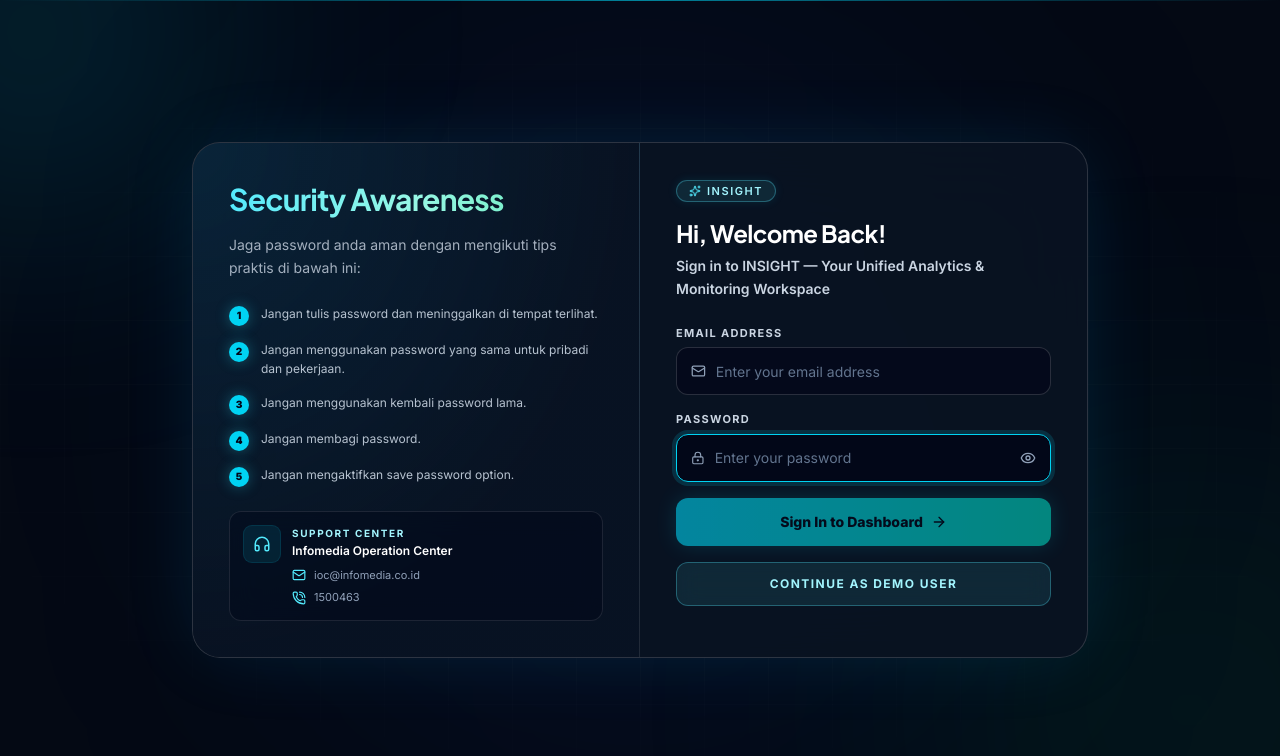
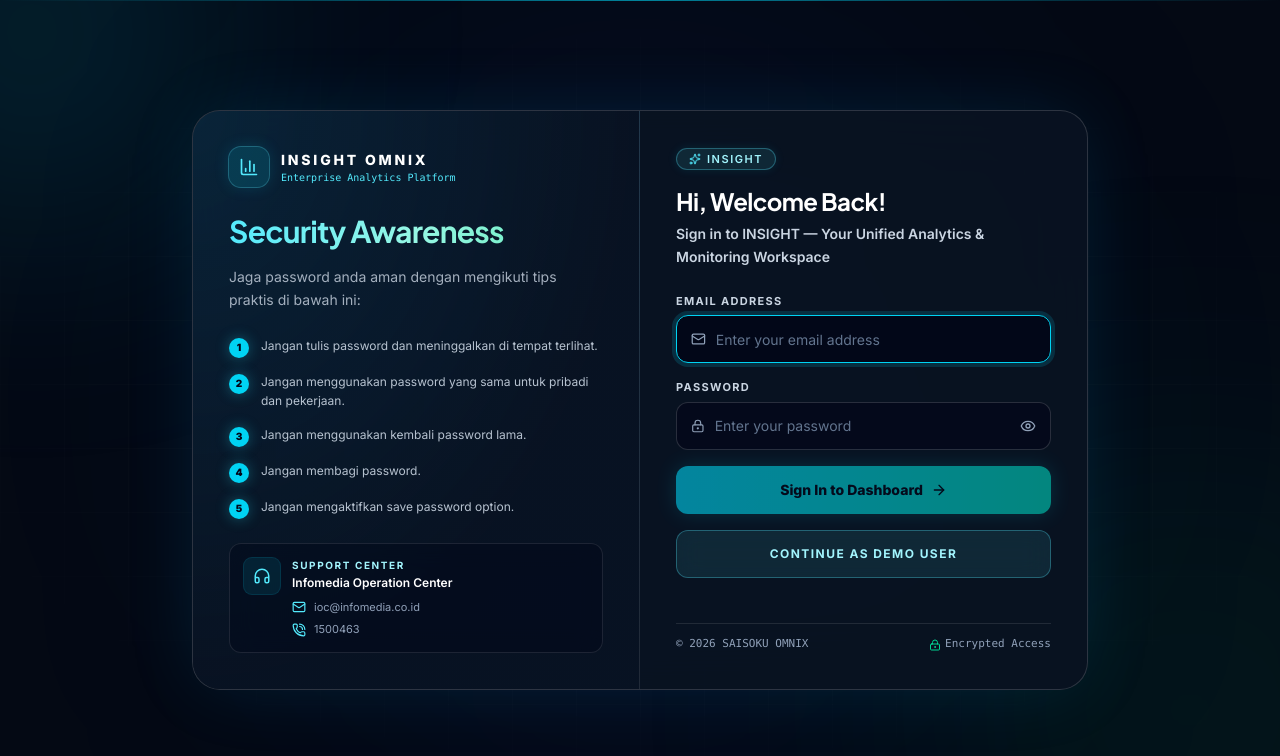
Before and after one commit to saisoku2024/saisoku-omnix-system, a Next.js app in the folder reporting-dashboard/: page /login in a window 1280 px wide. Shown: the top 756 px of the page. Built offline with nearby package versions, Linux system fonts and the light colour scheme.

Commit message:
style(login): polish login layout symmetry, desktop brand header, and button proportions

```diff
--- a/reporting-dashboard/app/login/page.tsx
+++ b/reporting-dashboard/app/login/page.tsx
@@ -234,6 +234,21 @@
         {/* LEFT PANEL */}
         <aside className="relative hidden flex-col justify-between border-r border-white/10 bg-[radial-gradient(ellipse_at_top_left,rgba(14,165,233,0.12),rgba(8,18,34,0.95)_70%)] p-8 lg:p-9 md:flex">
           <div>
+            {/* Desktop Brand Header */}
+            <div className="mb-6 flex items-center gap-3">
+              <div className="flex size-10 items-center justify-center rounded-xl bg-cyan-400/15 text-cyan-300 ring-1 ring-cyan-300/30 shadow-[0_0_15px_rgba(6,182,212,0.2)]">
+                <BarChart3 className="size-5" />
+              </div>
+              <div>
+                <p className="text-sm font-extrabold uppercase tracking-[0.2em] text-white">
+                  INSIGHT OMNIX
+                </p>
+                <p className="text-[10px] font-mono text-cyan-300">
+                  Enterprise Analytics Platform
+                </p>
+              </div>
+            </div>
+
             <h1 className="bg-gradient-to-r from-cyan-300 via-teal-200 to-emerald-300 bg-clip-text text-2xl font-bold leading-snug tracking-tight text-transparent lg:text-3xl">
               Security Awareness
             </h1>
@@ -327,6 +342,7 @@
                 <div className="flex h-12 items-center gap-2.5 rounded-xl border border-white/15 bg-slate-950/60 px-3.5 transition duration-200 focus-within:border-cyan-400 focus-within:bg-slate-950/90 focus-within:ring-4 focus-within:ring-cyan-400/15">
                   <Mail className="size-4 text-slate-400" />
                   <input
+                    autoFocus
                     autoComplete="email"
                     className="h-full w-full bg-transparent text-xs text-white outline-none placeholder:text-slate-500 sm:text-sm"
                     placeholder="Enter your email address"
@@ -345,7 +361,6 @@
                 <div className="flex h-12 items-center gap-2.5 rounded-xl border border-white/15 bg-slate-950/60 px-3.5 transition duration-200 focus-within:border-cyan-400 focus-within:bg-slate-950/90 focus-within:ring-4 focus-within:ring-cyan-400/15">
                   <LockKeyhole className="size-4 text-slate-400" />
                   <input
-                    autoFocus
                     autoComplete="current-password"
                     className="h-full w-full bg-transparent text-xs text-white outline-none placeholder:text-slate-500 sm:text-sm"
                     placeholder="Enter your password"
@@ -393,13 +408,20 @@
                 type="button"
                 onClick={handleDemoLogin}
                 disabled={loading}
-                className="inline-flex h-11 w-full items-center justify-center rounded-xl border border-cyan-300/30 bg-cyan-300/10 px-4 text-xs font-bold uppercase tracking-[0.12em] text-cyan-200 backdrop-blur-md transition duration-200 hover:border-cyan-300/50 hover:bg-cyan-300/20 active:scale-[0.99]"
+                className="inline-flex h-12 w-full items-center justify-center rounded-xl border border-cyan-300/30 bg-cyan-300/10 px-4 text-xs font-bold uppercase tracking-[0.12em] text-cyan-200 backdrop-blur-md transition duration-200 hover:border-cyan-300/50 hover:bg-cyan-300/20 active:scale-[0.99]"
               >
                 {loading ? "Processing Demo Guest..." : "Continue as Demo User"}
               </button>
             </form>
           </div>
 
+          {/* Right Panel Footer Alignment */}
+          <div className="mt-8 flex items-center justify-between border-t border-white/10 pt-3 text-[11px] font-mono text-slate-400">
+            <span>© 2026 SAISOKU OMNIX</span>
+            <span className="flex items-center gap-1 text-slate-400">
+              <LockKeyhole className="size-3 text-emerald-400" /> Encrypted Access
+            </span>
+          </div>
         </div>
       </section>
     </main>
```
